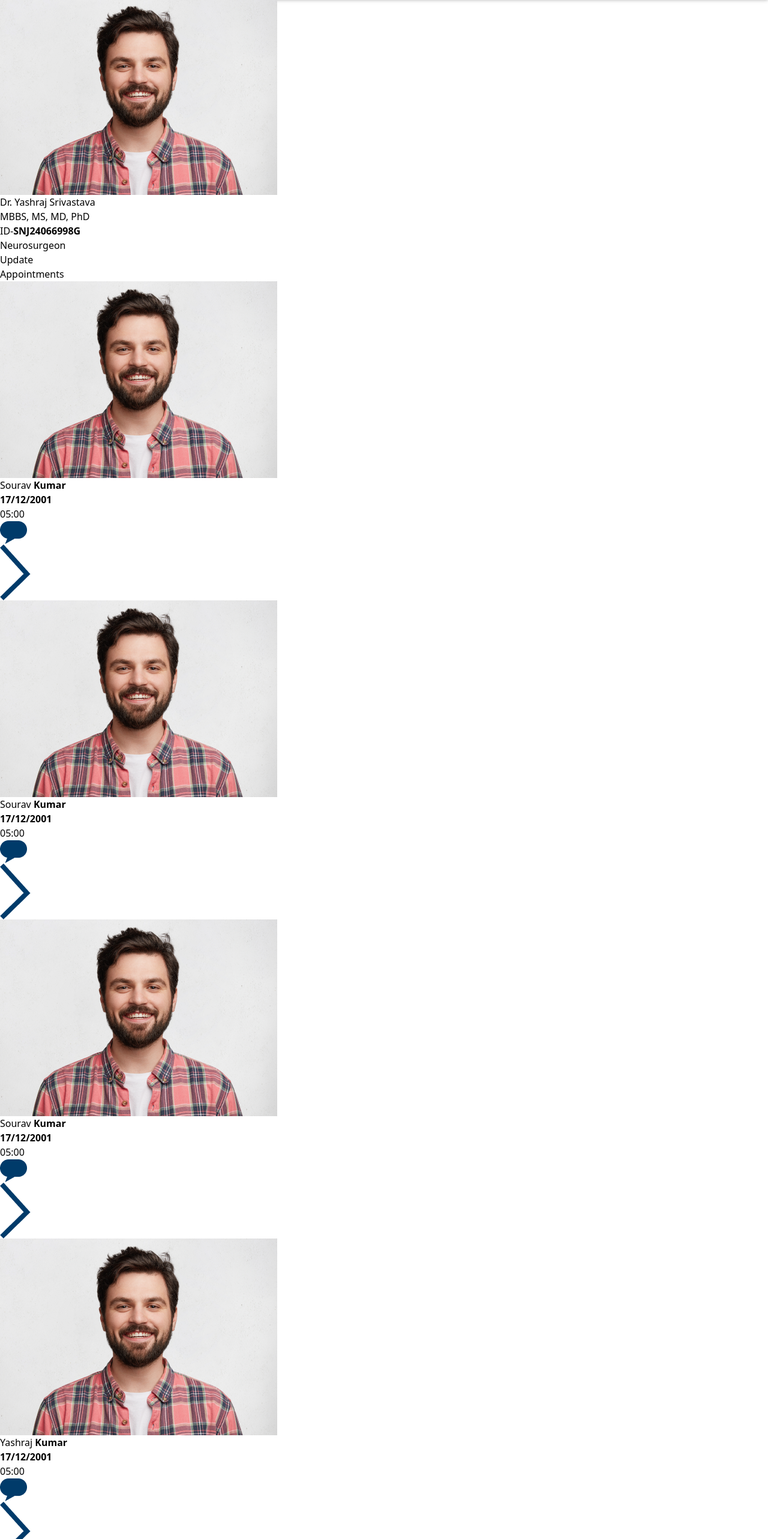
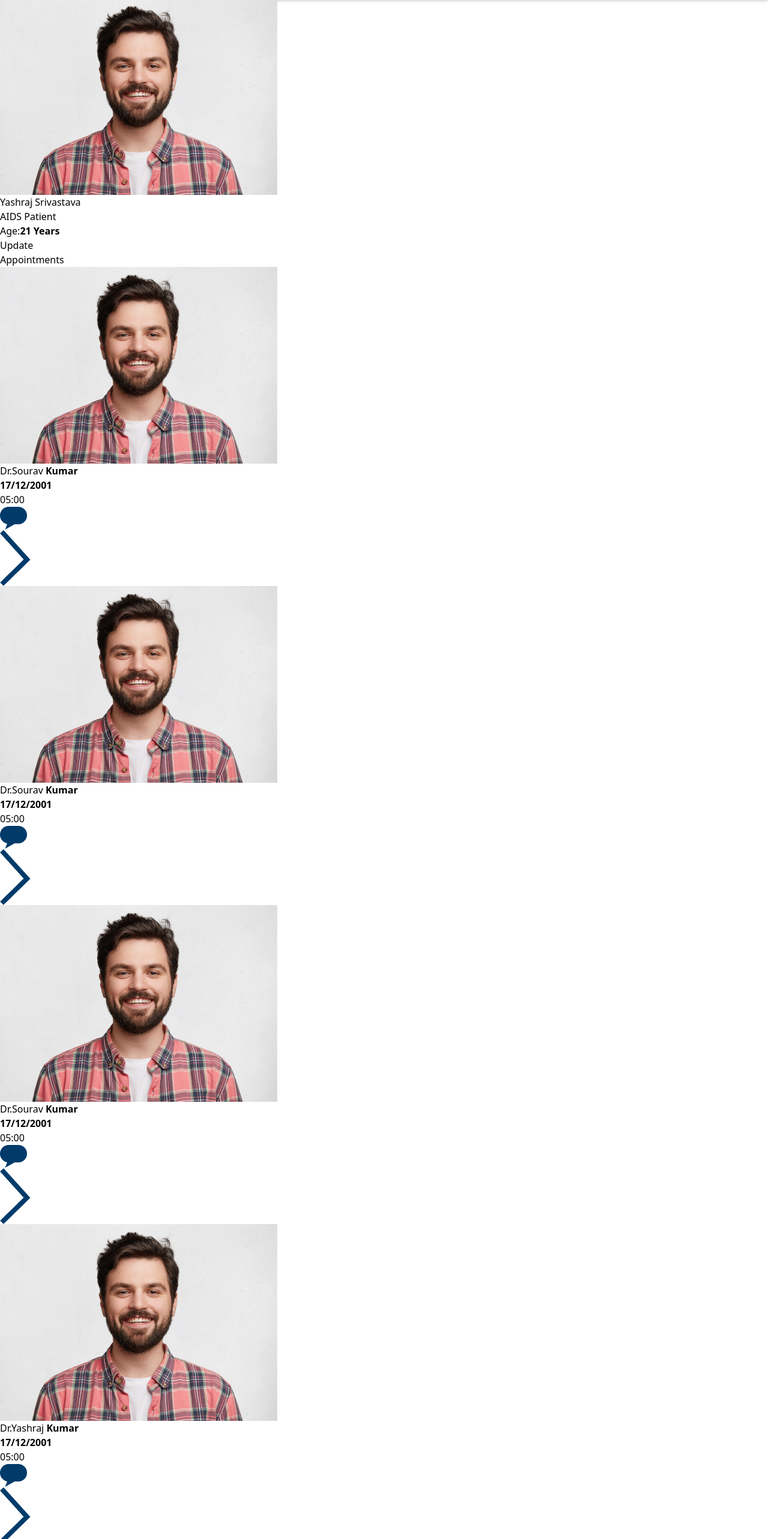
Before and after one commit to yashpredator/Sanjeevani-A-Lifeline, a React (Vite) app in the folder Sanjeevani/: page /PatientDetails in a window 1280 px wide. Shown: the part 230-2796 px from the top of the page at 60% size. Built offline with nearby package versions, Linux system fonts and the light colour scheme.

Commit message:
Updated Patient Details.jsx

```diff
--- a/Sanjeevani/src/components/Patient/PatientDetails.jsx
+++ b/Sanjeevani/src/components/Patient/PatientDetails.jsx
@@ -20,7 +20,7 @@ function PatientDetails() {
   const id = open ? 'simple-popover' : undefined;
   const doctor = [
     {
-      name: "Sourav",
+      name: " Dr.Sourav",
         lastname: "Kumar",
       date:"17/12/2001",
       time: "05:00",
@@ -29,7 +29,7 @@ function PatientDetails() {
       src: "./Images/YoungMan.png",
     },
     {
-        name: "Sourav",
+        name: "Dr.Sourav",
           lastname: "Kumar",
         date:"17/12/2001",
         time:"05:00",
@@ -38,7 +38,7 @@ function PatientDetails() {
         src: "./Images/YoungMan.png",
       },
       {
-        name: "Sourav",
+        name: "Dr.Sourav",
           lastname: "Kumar",
         date:"17/12/2001",
         time:"05:00",
@@ -47,16 +47,16 @@ function PatientDetails() {
         src: "./Images/YoungMan.png",
       },
     {
-      name: "Yashraj",
+      name: "Dr.Yashraj",
         lastname: "Kumar",
       date:"17/12/2001",
       time:"05:00",
 
-      specialist: "Cardiology",
+      specialist: "dr>Cardiology",
       src: "./Images/YoungMan.png",
     },
     {
-      name: "Tathagat",
+      name: "Dr. Tathagat",
         lastname: "Kumar",
       date:"17/12/2001",
       time:"05:00",
@@ -80,18 +80,18 @@ function PatientDetails() {
               ></img>
             </div>
             <div className="flex justify-center p-3 font-bold font-serif">
-              Dr. Yashraj Srivastava
+               Yashraj Srivastava
             </div>
             <div className="flex justify-center p-3 font-thin font-serif text-gray-500">
-              MBBS, MS, MD, PhD
+              AIDS Patient
             </div>
             <div className="flex justify-center p-3 font-bold font-serif">
-              <span className="font-thin">ID-</span>
-              <b>SNJ24066998G</b>
+              <span className="font-thin">Age:</span>
+              <b>21 Years</b>
             </div>
-            <div className="flex justify-center p-3  font-serif ">
+            {/* <div className="flex justify-center p-3  font-serif ">
               Neurosurgeon
-            </div>
+            </div> */}
             <div className="flex justify-center">
               <button className="bg-blue-900 text-2xl text-white p-3 rounded-3xl font-bold ">
                 Update
```
